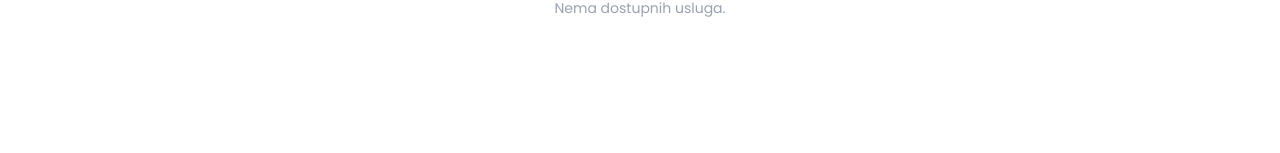
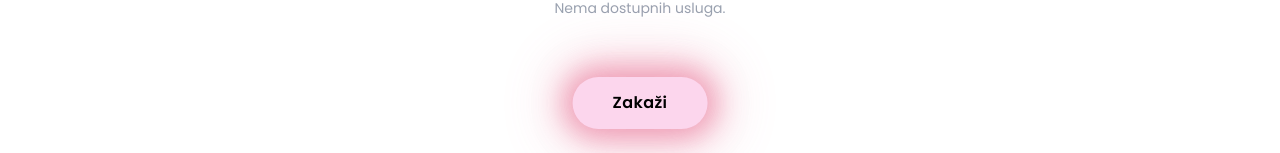
Before and after one commit to lukamacura/infinitylaserstudio, a Next.js app: page /cenovnik in a window 1280 px wide. Shown: the part 647-800 px from the top of the page. Built offline with nearby package versions, Linux system fonts and the light colour scheme; no server answers; the database is empty.

Commit message:
05.04. cro

```diff
--- a/app/layout.tsx
+++ b/app/layout.tsx
@@ -3,6 +3,7 @@ import { DM_Serif_Display, Poppins } from "next/font/google";
 import Script from "next/script";
 import "./globals.css";
 import Navbar from "@/components/Navbar";
+import FloatingBookingButton from "@/components/FloatingBookingButton";
 
 const dmSerif = DM_Serif_Display({
   variable: "--font-playfair",
@@ -105,6 +106,7 @@ export default function RootLayout({
       >
         <Navbar />
         {children}
+        <FloatingBookingButton />
       </body>
     </html>
   );
--- a/components/BookingModal.tsx
+++ b/components/BookingModal.tsx
@@ -216,7 +216,7 @@ export default function BookingModal({ isOpen, onClose, preselectedNames }: Book
   const [, setPromoCode]             = useState("");
   const [promoStatus, setPromoStatus]         = useState<"idle" | "valid" | "invalid">("idle");
   const []     = useState(false);
-  const [discountedPrice, setDiscountedPrice] = useState<number | null>(null);
+  const [, setDiscountedPrice] = useState<number | null>(null);
   const [appliedPromoCode, setAppliedPromoCode] = useState<string | null>(null);
   const [displayedPrice, setDisplayedPrice]   = useState(0);
   const animFrameRef = useRef<number>(0);
@@ -226,9 +226,7 @@ export default function BookingModal({ isOpen, onClose, preselectedNames }: Book
   const selectedServices = services.filter((s) => selectedIds.includes(s.id));
   const { effective: effectiveServices, appliedCombos } = applyComboRules(selectedServices, services);
   const totalDuration    = selectedServices.length > 0 ? calcBookingDuration(selectedServices) : 0;
-  const basePrice        = selectedServices.reduce((sum, s) => sum + s.price, 0);
   const totalPrice       = effectiveServices.reduce((sum, s) => sum + s.price, 0);
-  const comboSaving      = basePrice - totalPrice;
   const accent           = ACCENTS[gender ?? "zene"];
 
   // Day options rebuild whenever totalDuration changes
--- /dev/null
+++ b/components/FloatingBookingButton.tsx
@@ -0,0 +1,33 @@
+"use client";
+
+import { useState } from "react";
+import { motion } from "framer-motion";
+import BookingModal from "./BookingModal";
+
+export default function FloatingBookingButton() {
+  const [isOpen, setIsOpen] = useState(false);
+
+  return (
+    <>
+      <motion.button
+        onClick={() => setIsOpen(true)}
+        className="cursor-pointer fixed bottom-6 left-1/2 -translate-x-1/2 z-40 font-poppins font-semibold text-base px-10 py-3.5 rounded-full bg-pink text-black tracking-wide shadow-lg"
+        animate={{
+          boxShadow: [
+            "0 0 16px 4px rgba(230,100,140,0.35), 0 0 32px 8px rgba(230,100,140,0.15)",
+            "0 0 28px 10px rgba(230,100,140,0.55), 0 0 56px 18px rgba(230,100,140,0.25)",
+            "0 0 16px 4px rgba(230,100,140,0.35), 0 0 32px 8px rgba(230,100,140,0.15)",
+          ],
+        }}
+        transition={{ duration: 2.2, repeat: Infinity, ease: "easeInOut" }}
+        whileHover={{ scale: 1.06 }}
+        whileTap={{ scale: 0.97 }}
+        aria-label="Zakaži tretman"
+      >
+        Zakaži
+      </motion.button>
+
+      <BookingModal isOpen={isOpen} onClose={() => setIsOpen(false)} />
+    </>
+  );
+}
--- a/components/HomeClient.tsx
+++ b/components/HomeClient.tsx
@@ -18,8 +18,6 @@ import WistiaVideo from "@/components/WistiaVideo";
 export default function HomeClient() {
   const [bookingOpen, setBookingOpen] = useState(false);
   const [preselectedNames, setPreselectedNames] = useState<string[]>([]);
-  const [showSticky, setShowSticky] = useState(false);
-
   function open() {
     setPreselectedNames([]);
     setBookingOpen(true);
@@ -33,7 +31,6 @@ export default function HomeClient() {
   useEffect(() => {
     let depth50Fired = false;
     const onScroll = () => {
-      setShowSticky(window.scrollY > 400);
       if (!depth50Fired) {
         const scrolled = window.scrollY + window.innerHeight;
         const total = document.documentElement.scrollHeight;
@@ -79,15 +76,6 @@ export default function HomeClient() {
         </div>
       </div>
 
-      {showSticky && (
-        <button
-          onClick={open}
-          className="fixed bottom-6 right-6 z-50 inline-flex items-center gap-2 px-6 py-3 rounded-full bg-foreground text-white text-xs font-semibold tracking-widest font-poppins shadow-lg hover:bg-foreground/90 transition-all cursor-pointer"
-          style={{ animation: "fadeInUp 0.3s ease forwards" }}
-        >
-          ZAKAŽI
-        </button>
-      )}
     </main>
   );
 }
```
